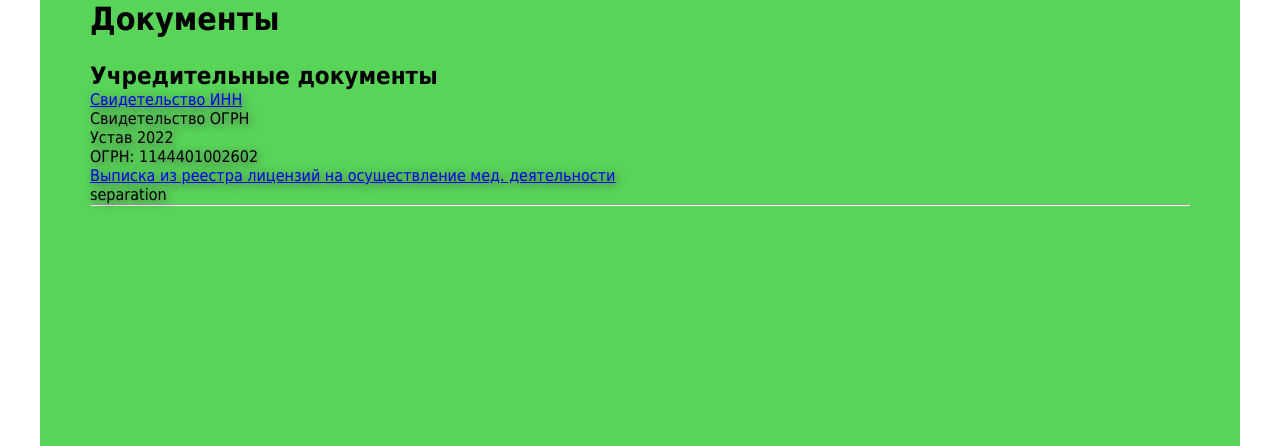
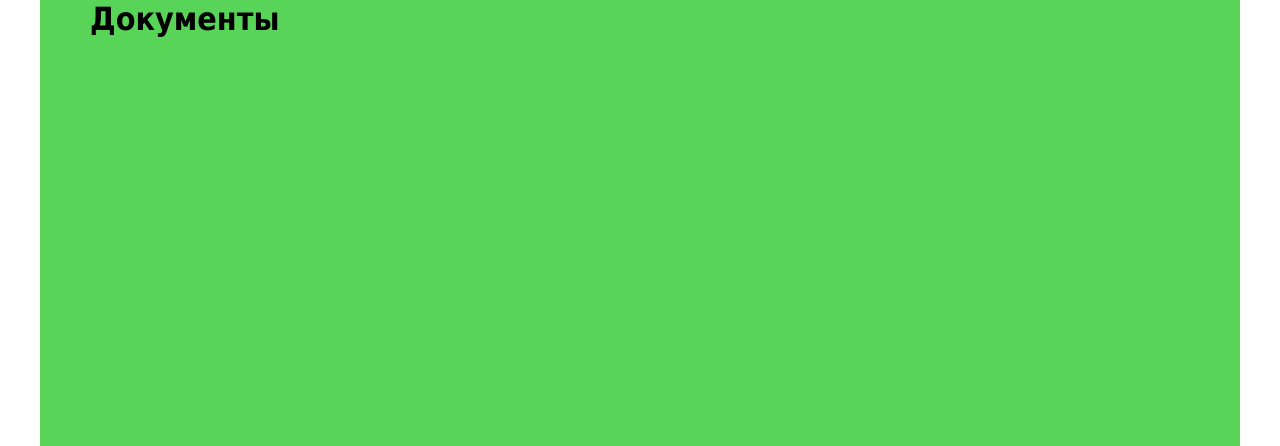
Before and after one commit to AirGuy-one/sports_school, a Django app: page /documents in a window 1280 px wide. Shown: the part 88-534 px from the top of the page. Run offline with Django 4.2, Linux system fonts and the light colour scheme; data that the repository does not hold is empty; parts of the project's set-up code (start-up, migrations or seed data) failed here and were passed over.

Commit message:
Upload documents to a page of documents that are not in folders(1)

```diff
--- a/templates/documents.html
+++ b/templates/documents.html
@@ -8,16 +8,6 @@
     <main>
         <div class="main-info">
             <h1>Документы</h1>
-            <h2 style="margin-top: 24px;">Учредительные документы</h2>
-            <p><a href="{% url 'download' %}?filename={{ inn }}&category=Учредительные_документы">Свидетельство ИНН</a>
-            </p>
-            <p>Свидетельство ОГРН</p>
-            <p>Устав 2022</p>
-            <p>ОГРН: 1144401002602</p>
-            <p><a href="{% url 'download' %}?filename={{ extract_from_register }}&category=Лицензии">Выписка из реестра
-                лицензий на осуществление мед. деятельности</a></p>
-            <p>separation</p>
-            <hr>
             {% for doc in docs %}
                 <h2 style="margin-top: 24px;">{{ doc.title }} doc</h2>
                 <p><a href="{% url 'download' %}?filename={{ doc.file }}&category={{ i.category.name }}">{{ doc.title }}</a></p>
```
